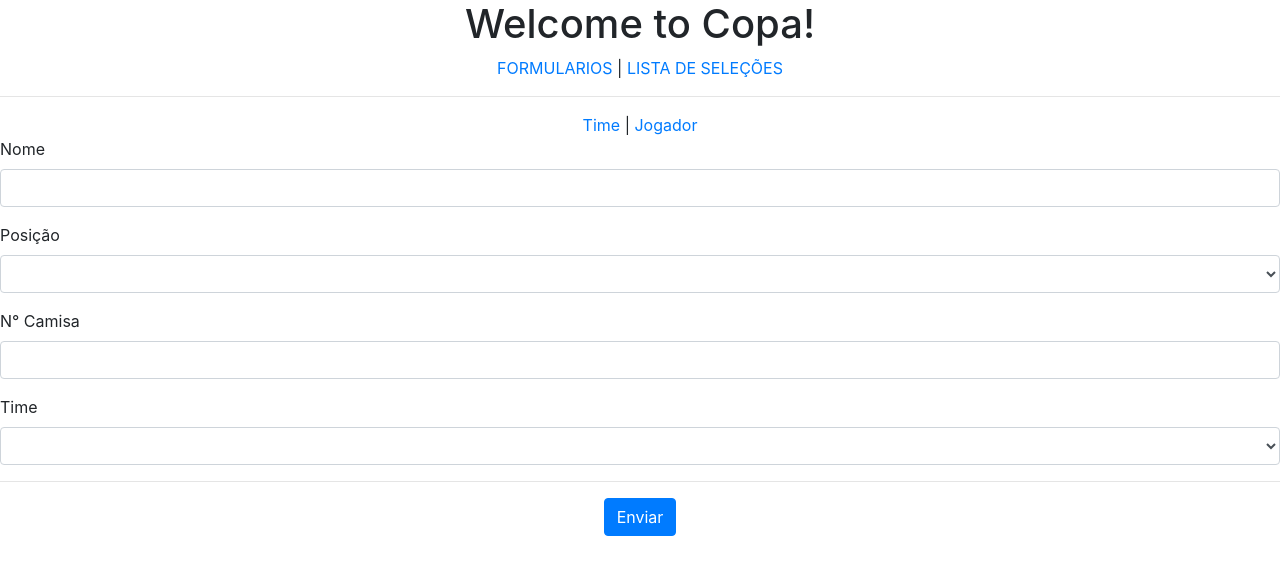
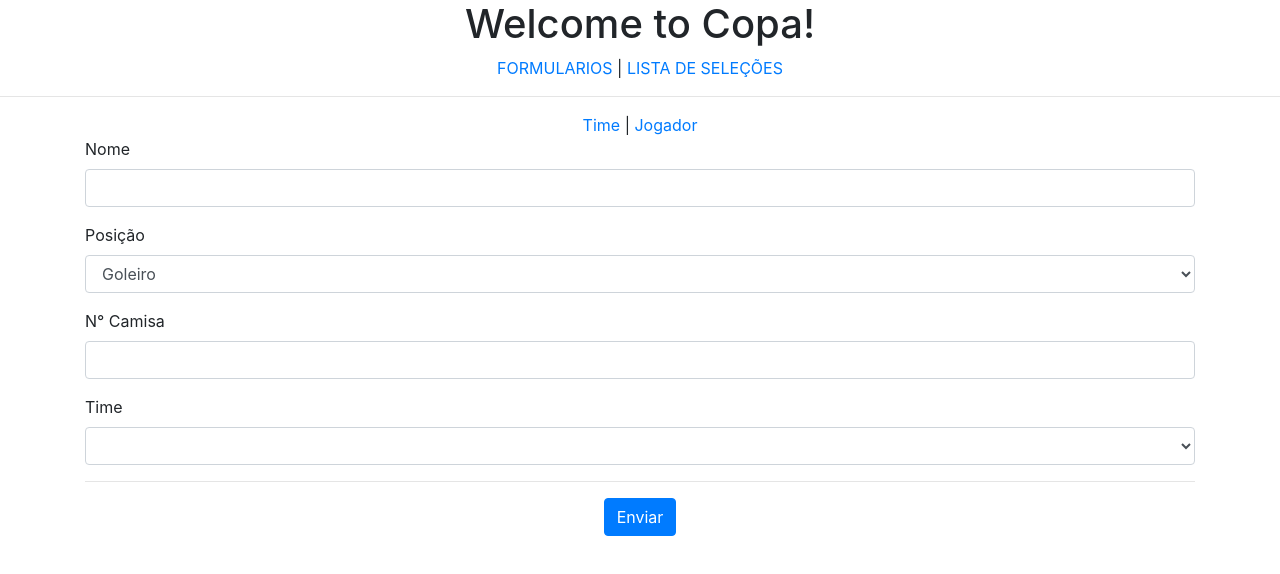
Before and after one commit to matheusBrondani/copaStefaniniAngular, an Angular app: page /form/jogador in a window 1280 px wide. Shown: the top 574 px of the page. Built offline with nearby package versions, Linux system fonts and the light colour scheme.

Commit message:
alteração nos htmls

```diff
--- a/src/app/form-jogador/form-jogador.component.html
+++ b/src/app/form-jogador/form-jogador.component.html
@@ -1,4 +1,4 @@
-<form>
+<form class="container">
   <div class="form-group">
     <label class="control-label" for="nomeJogador">Nome</label>
     <input type="text" class="form-control" name="nomeJogador" id="nomeJogador" [(ngModel)]="jogador.nome">
@@ -6,7 +6,6 @@
   <div class="form-group">
     <label class="control-label" for="posicoes">Posição</label>
     <select name="posicoes" id="posicoes" class="form-control" [(ngModel)]="jogador.posicao">
-      <option value="">Selecione</option>
       <option *ngFor="let pos of listPosicoes" value="{{pos.idPosicao}}">{{pos.nome}}</option>
     </select>
   </div>
--- a/src/app/form-jogador/form-jogador.component.ts
+++ b/src/app/form-jogador/form-jogador.component.ts
@@ -16,6 +16,7 @@ export class FormJogadorComponent implements OnInit {
 
   constructor() {
     this.jogador = new Jogador();
+    this.jogador.posicao = 0;
     this.listPosicoes = [
       new Posicao(0,'Goleiro'),
       new Posicao(1,'Zagueiro 1'),
--- a/src/app/form-time/form-time.component.html
+++ b/src/app/form-time/form-time.component.html
@@ -2,7 +2,8 @@
   Formulário enviado com sucesso!
 </div> -->
 
-<form>
+
+<form class="container">
   <div class="form-group">
     <label class="control-label" for="nome">Nome do Time</label>
     <input type="text" class="form-control" name="nome" id="nome">
```
